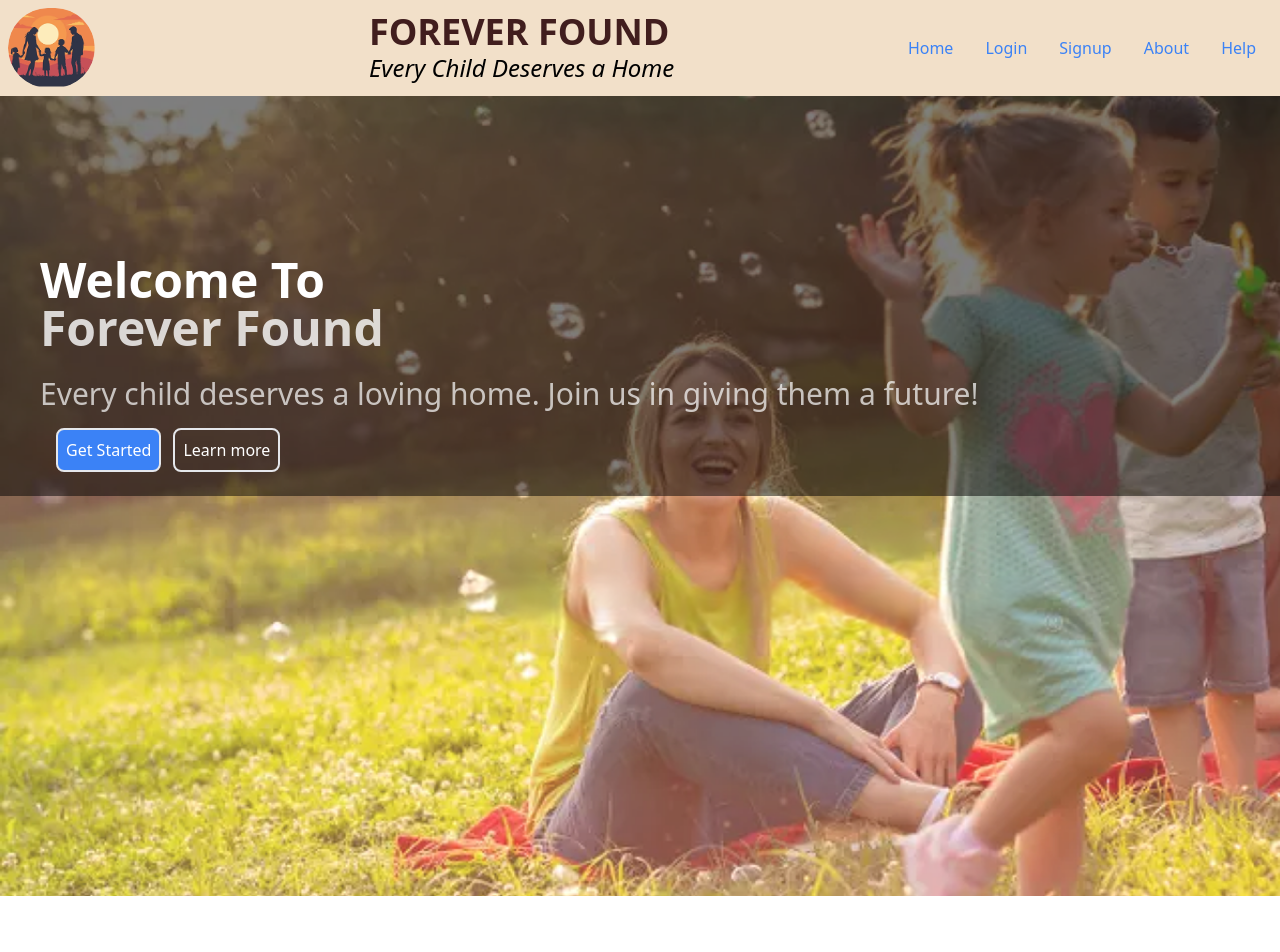
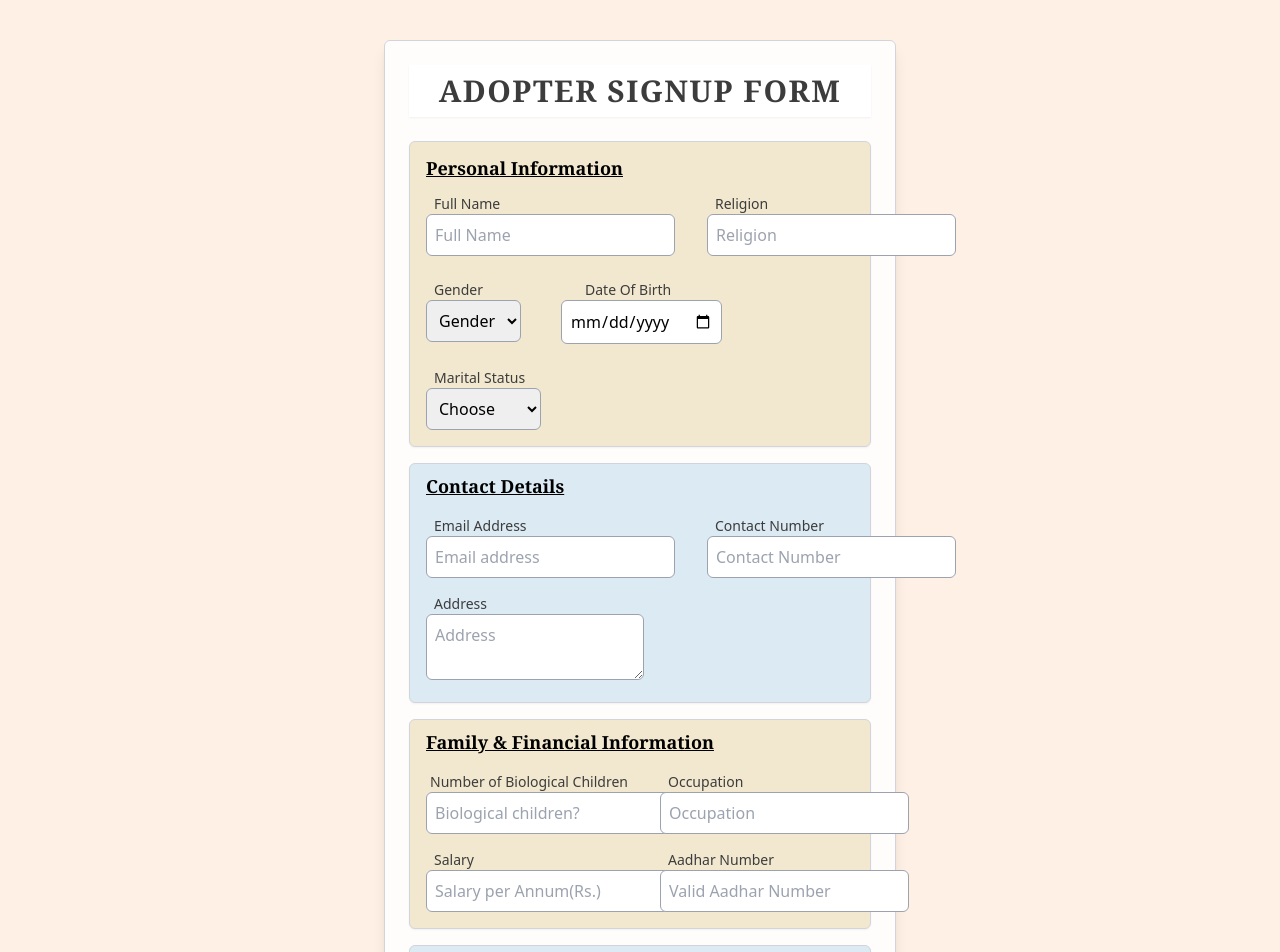
Before and after one commit to forever-found-org/forever-found, a React (Create React App) app: page / in a window 1280 px wide. Shown: the top 952 px of the page. Before the commit the page ends 896 px from the top, so only its background shows below. Built offline with nearby package versions, Linux system fonts and the light colour scheme.

Commit message:
adopter sign up complete

```diff
--- a/src/App.js
+++ b/src/App.js
@@ -14,15 +14,15 @@ function App() {
 
 
     //<Home />
-    //<SignUpAdopter />
+    <SignUpAdopter />
 
-    <Router>
+    /*<Router>
       <Routes>
       <Route path="/" element={<Home />} />
       <Route path="/adopter-home" element={<Adopter_Home />} />
       <Route path="/adopter-home/:name" element={<NgoDetails/>}/>
       </Routes>
-    </Router>
+    </Router>*/
 
   );
 }
--- a/src/pages/SignUpAdopter.jsx
+++ b/src/pages/SignUpAdopter.jsx
@@ -51,40 +51,41 @@ function SignUpAdopter() {
                 </h2>
 
                 <div className="border border-gray-300 rounded-md bg-[#f2e8cf] shadow-sm my-2">
-                    <h3 className="text-lg underline font-semibold font-serif ml-4 mt-2">Personal Information</h3>
+                    <h3 className="text-lg underline font-semibold font-serif ml-4 my-3">Personal Information</h3>
                     <div className="flex mb-6">
                         <div>
                             <label className="block ml-6 text-sm font-medium text-[#3c3c3c]">Full Name</label>
-                            <input name="name" value={adopterData.name} onChange={handleChange} className="border border-gray-400 rounded-md p-2 m-4 mb-0 focus:ring-2 focus:ring-[#5a8f7b]" placeholder="Full Name" />
+                            <input name="name" value={adopterData.name} onChange={handleChange} className="border border-gray-400 rounded-md p-2 mx-4 focus:ring-2 focus:ring-[#5a8f7b]" placeholder="Full Name" />
                             {errors.name && <p className="text-red-600 ml-4 mt-0 text-sm">{errors.name}</p>}
                         </div>
                         <div>
-                            <input name="religion" value={adopterData.religion} onChange={handleChange} className="border border-gray-400 rounded-md p-2 m-4 mb-0 focus:ring-2 focus:ring-[#5a8f7b]" placeholder="Religion" />
+                            <label className="block ml-6 text-sm font-medium text-[#3c3c3c]">Religion</label>
+                            <input name="religion" value={adopterData.religion} onChange={handleChange} className="border border-gray-400 rounded-md p-2 mx-4 focus:ring-2 focus:ring-[#5a8f7b]" placeholder="Religion" />
                             {errors.religion && <p className="text-red-600 ml-4 mt-0 text-sm">{errors.religion}</p>}
                         </div>
                     </div>
 
-                    <div className="flex flex-wrap gap-6 py-4">
+                    <div className="flex flex-wrap gap-6 mb-4">
                         <div>
                             <label className="block ml-6 text-sm font-medium text-[#3c3c3c]">Gender</label>
-                            <select name="gender" value={adopterData.gender} onChange={handleChange} className="border border-gray-400 rounded-md p-2 ml-4 mr-4 mt-1 focus:ring-2 focus:ring-[#5a8f7b]">
+                            <select name="gender" value={adopterData.gender} onChange={handleChange} className="border border-gray-400 rounded-md p-2 mx-4 focus:ring-2 focus:ring-[#5a8f7b]">
                                 <option value="">Gender</option>
                                 <option value="male">Male</option>
                                 <option value="female">Female</option>
                                 <option value="others">Others</option>
                             </select>
-                            {errors.gender && <p className="text-red-600 ml-4 -mt-4 text-sm">{errors.gender}</p>}
+                            {errors.gender && <p className="text-red-600 ml-4 mt-0 text-sm">{errors.gender}</p>}
                         </div>
 
                         <div>
                             <label className="block ml-6 text-sm font-medium text-[#3c3c3c]">Date Of Birth</label>
-                            <input name="dob" value={adopterData.dob} onChange={handleChange} className="border border-gray-400 rounded-md p-2 mt-1 focus:ring-2 focus:ring-[#5a8f7b]" placeholder="Date Of Birth" type="date" />
+                            <input name="dob" value={adopterData.dob} onChange={handleChange} className="border border-gray-400 rounded-md p-2 focus:ring-2 focus:ring-[#5a8f7b]" placeholder="Date Of Birth" type="date" />
                             {errors.dob && <p className="text-red-600 mt-0 text-sm">{errors.dob}</p>}
                         </div>
 
                         <div>
-                            <label className="block ml-5 text-sm font-medium text-[#3c3c3c]">Marital Status</label>
-                            <select name="maritalStatus" value={adopterData.maritalStatus} onChange={handleChange} className="border border-gray-400 rounded-md p-2 mt-1 ml-4 focus:ring-2 focus:ring-[#5a8f7b]">
+                            <label className="block ml-6 text-sm font-medium text-[#3c3c3c]">Marital Status</label>
+                            <select name="maritalStatus" value={adopterData.maritalStatus} onChange={handleChange} className="border border-gray-400 rounded-md p-2 ml-4 focus:ring-2 focus:ring-[#5a8f7b]">
                                 <option value="">Choose</option>
                                 <option value="married">Married</option>
                                 <option value="single">Single</option>
@@ -99,40 +100,47 @@ function SignUpAdopter() {
 
                 <div className="border border-gray-300 rounded-md bg-[#dbeaf3] shadow-sm my-2">
                     <h3 className="text-lg underline font-semibold font-serif ml-4 mt-2">Contact Details</h3>
-                    <div className="flex">
+                    <div className="flex my-4">
                         <div>
-                            <input name="email" value={adopterData.email} onChange={handleChange} className="border border-gray-400 rounded-md p-2 m-4 mb-0 focus:ring-2 focus:ring-[#5a8f7b]" placeholder="Email address" />
+                            <label className="block ml-6 text-sm font-medium text-[#3c3c3c]">Email Address</label>
+                            <input name="email" value={adopterData.email} onChange={handleChange} className="border border-gray-400 rounded-md p-2 mx-4 focus:ring-2 focus:ring-[#5a8f7b]" placeholder="Email address" />
                             {errors.email && <p className="text-red-600 ml-4 mt-0 text-sm">{errors.email}</p>}
                         </div>
                         <div>
-                            <input name="contact" value={adopterData.contact} onChange={handleChange} className="border border-gray-400 rounded-md p-2 m-4 mb-0 focus:ring-2 focus:ring-[#5a8f7b]" placeholder="Contact Number" />
+                            <label className="block ml-6 text-sm font-medium text-[#3c3c3c]">Contact Number</label>
+                            <input name="contact" value={adopterData.contact} onChange={handleChange} className="border border-gray-400 rounded-md p-2 mx-4 focus:ring-2 focus:ring-[#5a8f7b]" placeholder="Contact Number" />
                             {errors.contact && <p className="text-red-600 ml-4 mt-0 text-sm">{errors.contact}</p>}
                         </div>
                     </div>
 
-                    <div className="mb-2">
-                        <textarea name="address" value={adopterData.address} onChange={handleChange} className="border border-gray-400 rounded-md p-2 m-4 mb-0 focus:ring-2 focus:ring-[#5a8f7b]" placeholder="Address" />
+                    <div className="my-4">
+                        <label className="block ml-6 text-sm font-medium text-[#3c3c3c]">Address</label>
+                        <textarea name="address" value={adopterData.address} onChange={handleChange} className="border border-gray-400 rounded-md p-2 mx-4 focus:ring-2 focus:ring-[#5a8f7b]" placeholder="Address" />
                         {errors.address && <p className="text-red-600 ml-4 mt-0 text-sm">{errors.address}</p>}
                     </div>
                 </div>
 
                 <div className="border border-gray-300 rounded-md bg-[#f2e8cf] my-2 shadow-sm">
                     <h3 className="text-lg underline font-semibold font-serif ml-4 mt-2">Family & Financial Information</h3>
-                    <div className="grid grid-cols-2 gap-4 pr-2 mb-4">
+                    <div className="grid grid-cols-2 gap-4 pr-2 my-4">
                         <div>
-                            <input name="bioChildren" type="number" value={adopterData.bioChildren} onChange={handleChange} className="border border-gray-400 rounded-md p-2 m-4 mb-0 focus:ring-2 focus:ring-[#5a8f7b]" placeholder="Biological children?" min="0" />
+                            <label className="block ml-5 text-sm font-medium text-[#3c3c3c]">Number of Biological Children</label>
+                            <input name="bioChildren" type="number" value={adopterData.bioChildren} onChange={handleChange} className="border border-gray-400 rounded-md p-2 mx-4 focus:ring-2 focus:ring-[#5a8f7b]" placeholder="Biological children?" min="0" />
                             {errors.bioChildren && <p className="text-red-600 ml-4 mt-0 text-sm">{errors.bioChildren}</p>}
                         </div>
                         <div>
-                            <input name="occupation" value={adopterData.occupation} onChange={handleChange} className="border border-gray-400 rounded-md p-2 m-4 mb-0 focus:ring-2 focus:ring-[#5a8f7b]" placeholder="Occupation" />
+                            <label className="block ml-6 text-sm font-medium text-[#3c3c3c]">Occupation</label>
+                            <input name="occupation" value={adopterData.occupation} onChange={handleChange} className="border border-gray-400 rounded-md p-2 mx-4 focus:ring-2 focus:ring-[#5a8f7b]" placeholder="Occupation" />
                             {errors.occupation && <p className="text-red-600 ml-4 mt-0 text-sm">{errors.occupation}</p>}
                         </div>
                         <div>
-                            <input name="salary" value={adopterData.salary} onChange={handleChange} className="border border-gray-400 rounded-md p-2 m-4 mb-0 focus:ring-2 focus:ring-[#5a8f7b]" placeholder="Salary per Annum(Rs.)" />
+                            <label className="block ml-6 text-sm font-medium text-[#3c3c3c]">Salary</label>
+                            <input name="salary" value={adopterData.salary} onChange={handleChange} className="border border-gray-400 rounded-md p-2 mx-4 focus:ring-2 focus:ring-[#5a8f7b]" placeholder="Salary per Annum(Rs.)" />
                             {errors.salary && <p className="text-red-600 ml-4 mt-0 text-sm">{errors.salary}</p>}
                         </div>
                         <div>
-                            <input name="aadhar" value={adopterData.aadhar} onChange={handleChange} className="border border-gray-400 rounded-md p-2 m-4 mb-0 focus:ring-2 focus:ring-[#5a8f7b]" placeholder="Valid Aadhar Number" />
+                            <label className="block ml-6 text-sm font-medium text-[#3c3c3c]">Aadhar Number</label>
+                            <input name="aadhar" value={adopterData.aadhar} onChange={handleChange} className="border border-gray-400 rounded-md p-2 mx-4 focus:ring-2 focus:ring-[#5a8f7b]" placeholder="Valid Aadhar Number" />
                             {errors.aadhar && <p className="text-red-600 ml-4 mt-0 text-sm">{errors.aadhar}</p>}
                         </div>
                     </div>
@@ -140,7 +148,8 @@ function SignUpAdopter() {
 
                 <div className="border border-gray-300 rounded-md bg-[#dbeaf3] my-2 shadow-sm">
                     <h3 className="text-lg underline font-semibold font-serif ml-4 mt-2">Account and Security</h3>
-                    <div className="mb-4">
+                    <div className="my-4">
+                        <label className="block ml-6 -mb-4 text-sm font-medium text-[#3c3c3c]">Password</label>
                         <PasswordInput name="pass" value={adopterData.pass} onChange={handleChange} placeholder="Set Password" />
                         {errors.pass && <p className="text-red-600 ml-4 -mt-3 mb-2 text-sm">{errors.pass}</p>}
                         <p className="text-[#5c5c5c] font-medium ml-4 mt-0 text-xs">*Password must have at least 8 characters.</p>
```
